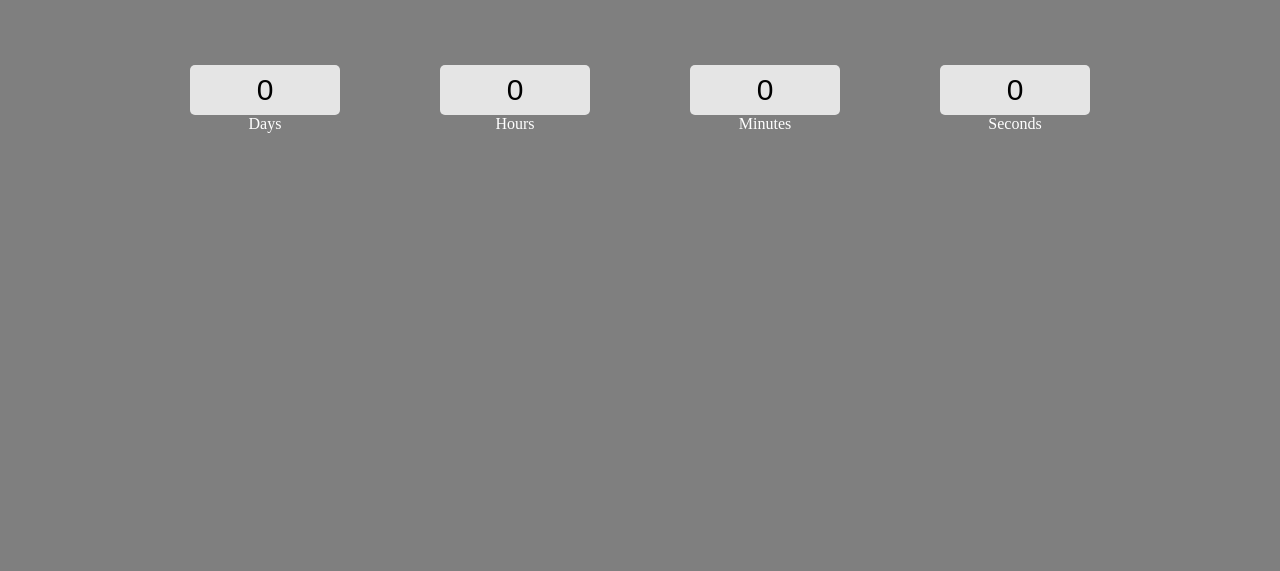
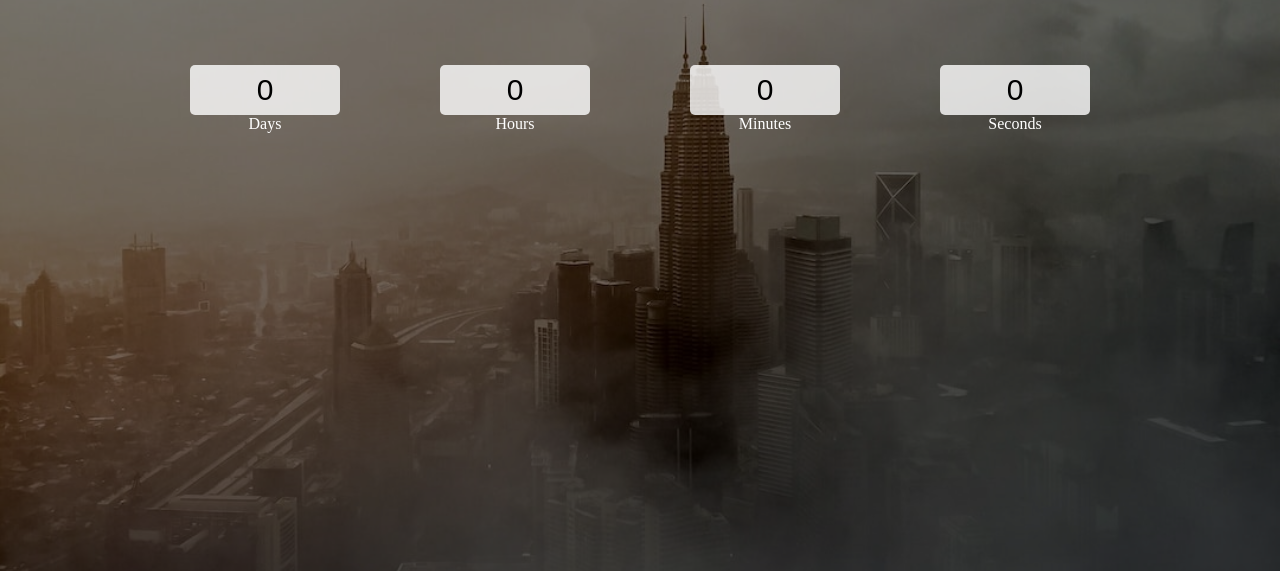
Before and after one commit to 27sakshamjain/countdown, a plain HTML site: page index.html in a window 1280 px wide. Shown: the part 229-800 px from the top of the page. Drawn offline with Linux system fonts and the light colour scheme.

Commit message:
Update style.css

```diff
--- a/style.css
+++ b/style.css
@@ -8,7 +8,7 @@
 
 .main{
 
-    background: url("../images/1.jfif") center center;
+    background: url("1.jfif") center center;
     background-repeat: no-repeat;
     width: 100%;
     height: 100vh;
```
